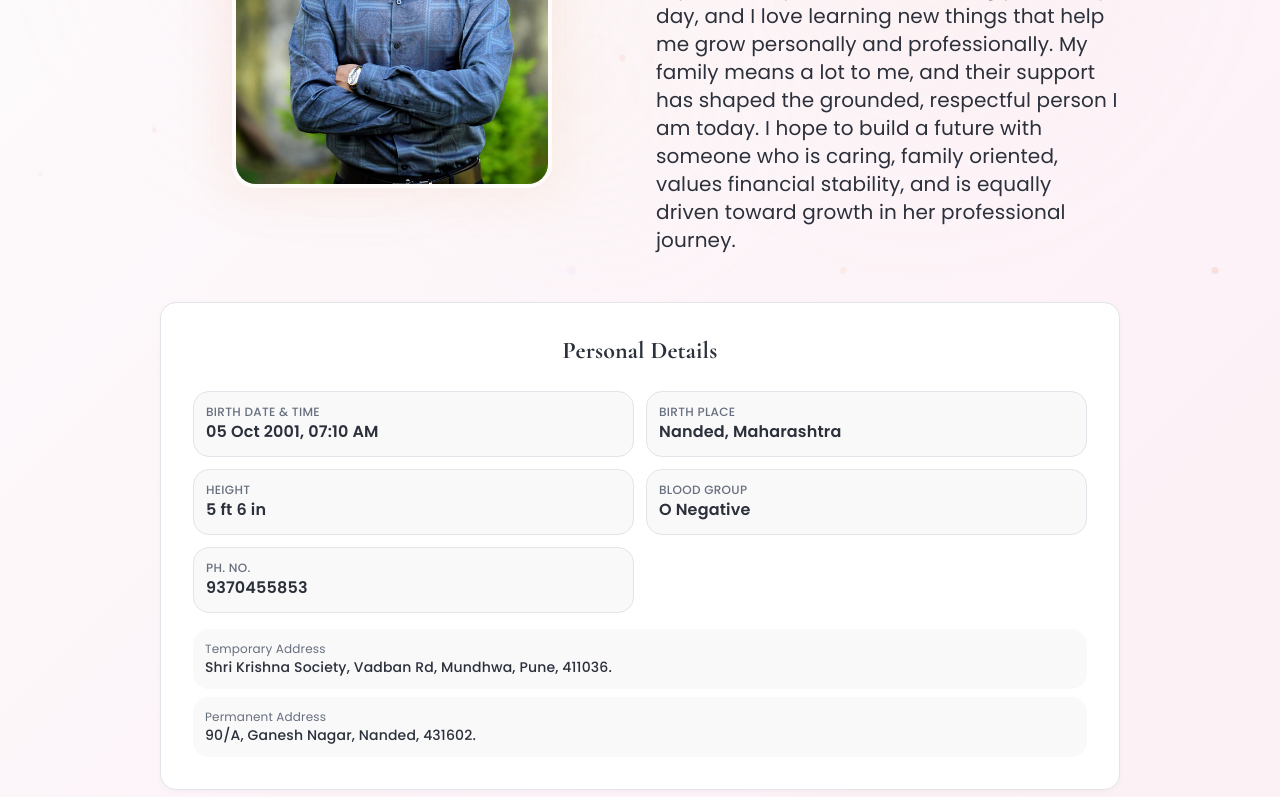
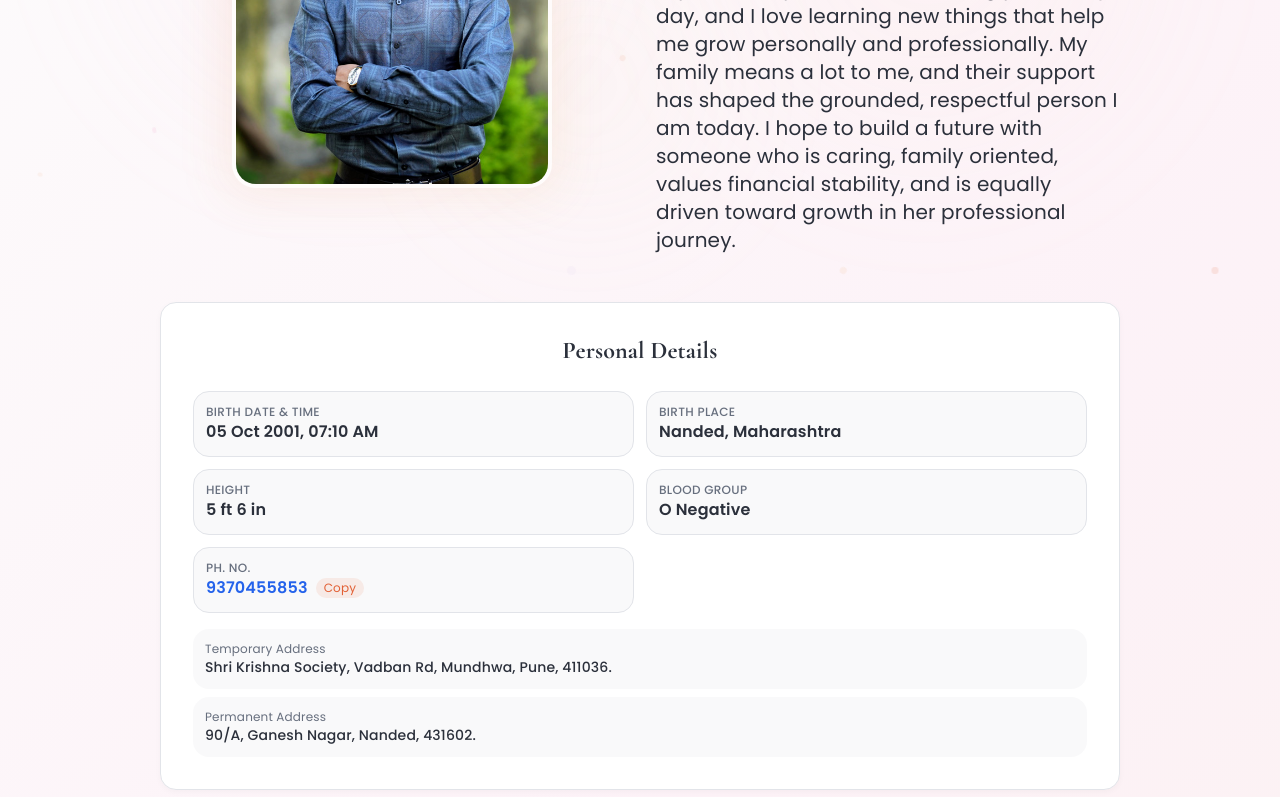
Before and after one commit to radster-46/raghavs-pastel-roots, a React (Vite) app: page / in a window 1280 px wide. Shown: the part 475-1272 px from the top of the page. Built offline with nearby package versions, Linux system fonts and the light colour scheme.

Commit message:
Changes
Co-authored-by: radster-46 <134956344+radster-46@users.noreply.github.com>

```diff
--- a/src/pages/Index.tsx
+++ b/src/pages/Index.tsx
@@ -226,9 +226,21 @@ const Index = () => {
 
             <div className="grid grid-cols-1 md:grid-cols-2 gap-3 mb-4">
               {bioData.map((item, index) => <div key={index} className="flex items-center gap-3 p-3 bg-muted/50 rounded-2xl border border-border hover:border-primary/40 hover:shadow-soft transition-all duration-300">
-                  <div>
+                  <div className="flex-1 min-w-0">
                     <p className="text-xs font-medium text-muted-foreground uppercase tracking-wide">{item.label}</p>
-                    <p className="font-semibold text-foreground">{item.value}</p>
+                    {item.isPhone ? <div className="flex items-center gap-2">
+                        <a href={`tel:${item.value}`} className="font-semibold text-blue-600">{item.value}</a>
+                        <button onClick={() => {
+                          navigator.clipboard.writeText(item.value);
+                          const btn = document.getElementById(`copy-btn-${index}`);
+                          if (btn) {
+                            btn.textContent = "Copied!";
+                            setTimeout(() => btn.textContent = "Copy", 2000);
+                          }
+                        }} id={`copy-btn-${index}`} className="text-xs px-2 py-0.5 bg-primary/10 text-primary rounded-full hover:bg-primary/20 transition-colors">
+                          Copy
+                        </button>
+                      </div> : <p className="font-semibold text-foreground">{item.value}</p>}
                   </div>
                 </div>)}
             </div>
```
